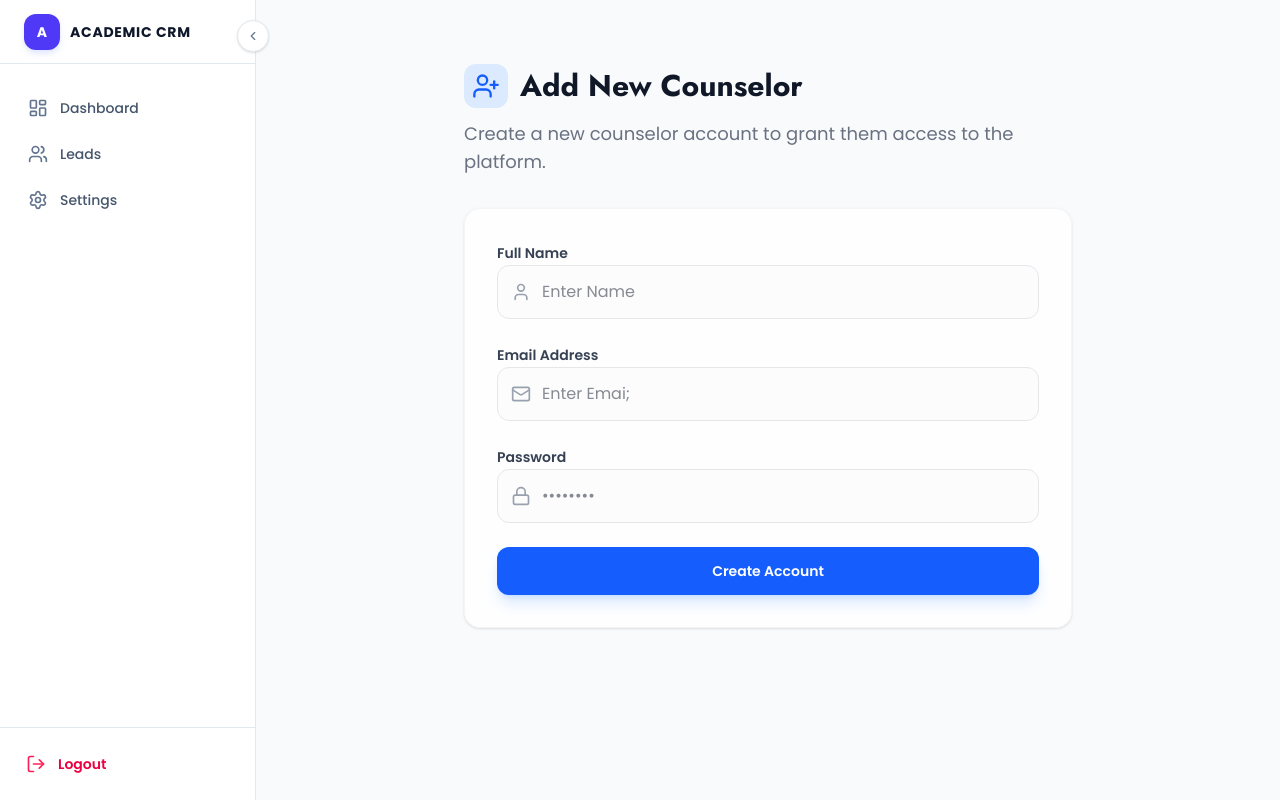
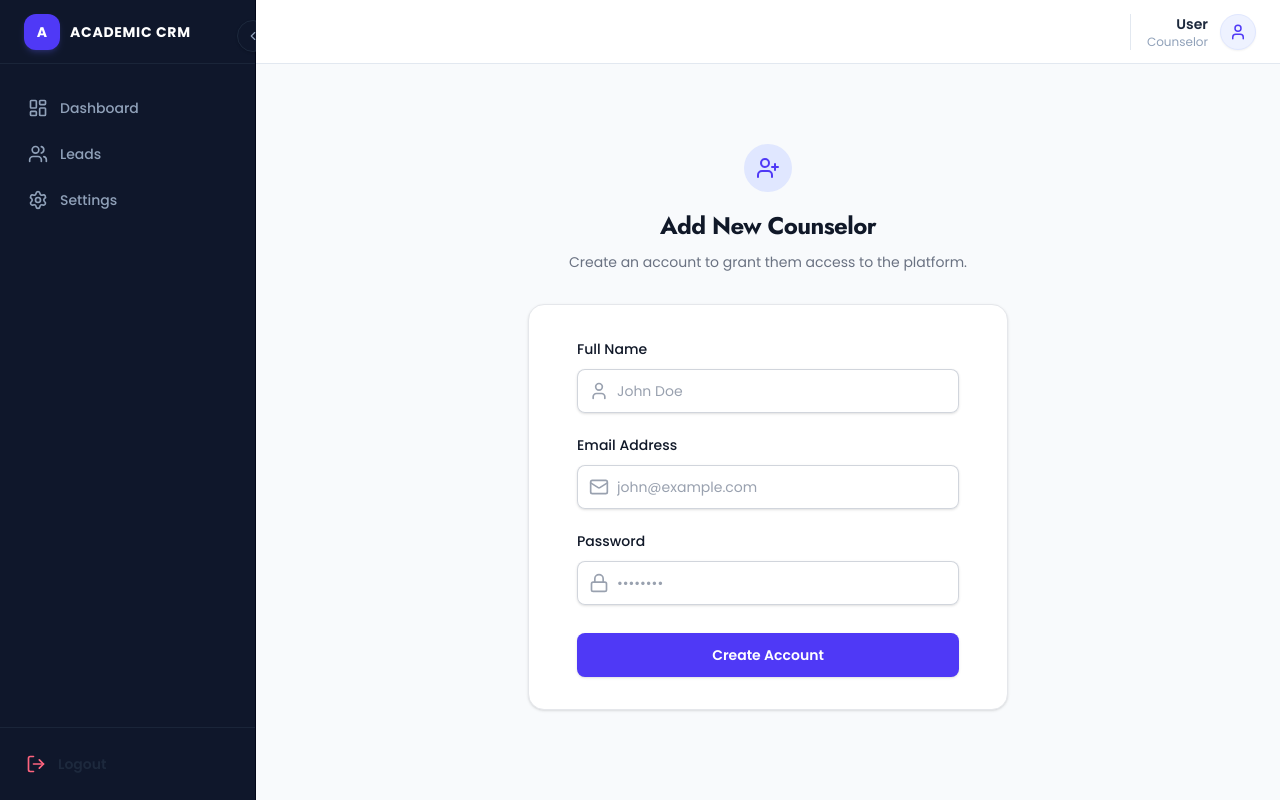
Before and after one commit to BluediamondPVT/academic-crm, a Next.js app: page /admin/counselors in a window 1280 px wide. Built offline with nearby package versions, Linux system fonts and the light colour scheme; no server answers.

Commit message:
fix sidebar fix councellor UI design

```diff
--- a/src/app/(dashboard)/admin/counselors/page.tsx
+++ b/src/app/(dashboard)/admin/counselors/page.tsx
@@ -16,7 +16,6 @@ export default function CreateCounselorPage() {
   const handleChange = (e: React.ChangeEvent<HTMLInputElement>) => {
     const { name, value } = e.target;
     setFormData((prev) => ({ ...prev, [name]: value }));
-    // Clear messages when user starts typing
     if (error) setError("");
     if (success) setSuccess("");
   };
@@ -52,111 +51,137 @@ export default function CreateCounselorPage() {
   };
 
   return (
-    <div className="max-w-2xl mx-auto p-6 md:p-8">
-      <div className="mb-8">
-        <h1 className="text-3xl font-bold text-gray-900 dark:text-white flex items-center gap-3">
-          <div className="p-2 bg-blue-100 dark:bg-blue-900/30 rounded-xl">
-            <UserPlus className="h-7 w-7 text-blue-600 dark:text-blue-400" />
+    <div className="min-h-full flex flex-col justify-center py-12 sm:px-6 lg:px-8">
+      <div className="sm:mx-auto sm:w-full sm:max-w-md">
+        {/* Header Icon */}
+        <div className="mx-auto flex h-12 w-12 items-center justify-center rounded-full bg-indigo-100 dark:bg-indigo-900/30">
+          <UserPlus className="h-6 w-6 text-indigo-600 dark:text-indigo-400" aria-hidden="true" />
         </div>
+
+        {/* Titles */}
+        <h2 className="mt-4 text-center text-2xl font-bold leading-9 tracking-tight text-gray-900 ">
           Add New Counselor
-        </h1>
-        <p className="text-gray-500 dark:text-gray-400 mt-3 text-lg">
-          Create a new counselor account to grant them access to the platform.
+        </h2>
+        <p className="mt-2 text-center text-sm text-gray-500 dark:text-gray-400">
+          Create an account to grant them access to the platform.
         </p>
       </div>
 
-      <div className="bg-white/80 dark:bg-gray-900/80 backdrop-blur-xl rounded-2xl shadow-sm border border-gray-100 dark:border-gray-800 p-6 sm:p-8">
-        <form onSubmit={handleSubmit} className="space-y-6">
+      <div className="mt-8 sm:mx-auto sm:w-full sm:max-w-[480px]">
+        {/* Clean, Solid Card */}
+        <div className="bg-white dark:bg-gray-900 px-6 py-8 shadow-sm sm:rounded-2xl sm:px-12 border border-gray-200 dark:border-gray-800">
+          <form onSubmit={handleSubmit} className="space-y-5">
+
+            {/* Status Messages */}
             {error && (
-            <div className="p-4 rounded-xl bg-red-50 dark:bg-red-900/20 text-red-600 dark:text-red-400 border border-red-100 dark:border-red-900/50 flex items-center gap-3 text-sm animate-in fade-in slide-in-from-top-2">
-              <AlertCircle className="h-5 w-5 shrink-0" />
-              {error}
+              <div className="rounded-lg bg-red-50 dark:bg-red-900/20 p-4 border border-red-200 dark:border-red-900/50">
+                <div className="flex">
+                  <div className="flex-shrink-0">
+                    <AlertCircle className="h-5 w-5 text-red-400 dark:text-red-500" aria-hidden="true" />
+                  </div>
+                  <div className="ml-3">
+                    <h3 className="text-sm font-medium text-red-800 dark:text-red-400">{error}</h3>
+                  </div>
+                </div>
               </div>
             )}
 
             {success && (
-            <div className="p-4 rounded-xl bg-green-50 dark:bg-green-900/20 text-green-700 dark:text-green-400 border border-green-100 dark:border-green-900/50 flex items-center gap-3 text-sm animate-in fade-in slide-in-from-top-2">
-              <CheckCircle2 className="h-5 w-5 shrink-0" />
-              {success}
+              <div className="rounded-lg bg-green-50 dark:bg-green-900/20 p-4 border border-green-200 dark:border-green-900/50">
+                <div className="flex">
+                  <div className="flex-shrink-0">
+                    <CheckCircle2 className="h-5 w-5 text-green-400 dark:text-green-500" aria-hidden="true" />
+                  </div>
+                  <div className="ml-3">
+                    <h3 className="text-sm font-medium text-green-800 dark:text-green-400">{success}</h3>
+                  </div>
+                </div>
               </div>
             )}
 
-          <div className="space-y-2">
-            <label className="text-sm font-semibold text-gray-700 dark:text-gray-300">
+            {/* Form Fields */}
+            <div>
+              <label htmlFor="name" className="block text-sm font-medium leading-6 text-gray-900 dark:text-gray-200">
                 Full Name
               </label>
-            <div className="relative group">
-              <div className="absolute inset-y-0 left-0 pl-3.5 flex items-center pointer-events-none text-gray-400 group-focus-within:text-blue-500 transition-colors">
-                <User className="h-5 w-5" />
+              <div className="relative mt-2">
+                <div className="pointer-events-none absolute inset-y-0 left-0 flex items-center pl-3">
+                  <User className="h-5 w-5 text-gray-400" aria-hidden="true" />
                 </div>
                 <input
+                  id="name"
+                  name="name"
                   type="text"
-                name="name"
+                  required
                   value={formData.name}
                   onChange={handleChange}
-                required
-                className="block w-full pl-11 pr-4 py-3.5 border border-gray-200 dark:border-gray-700 rounded-xl bg-gray-50/50 dark:bg-gray-900/50 text-gray-900 dark:text-white focus:ring-2 focus:ring-blue-500/50 focus:border-blue-500 transition-all outline-none"
-                placeholder="Enter Name"
+                  className="block w-full rounded-lg border-0 py-2.5 pl-10 text-gray-900 dark:text-white dark:bg-gray-800/50 shadow-sm ring-1 ring-inset ring-gray-300 dark:ring-gray-700 placeholder:text-gray-400 focus:ring-2 focus:ring-inset focus:ring-indigo-600 dark:focus:ring-indigo-500 sm:text-sm sm:leading-6 transition-all"
+                  placeholder="John Doe"
                 />
               </div>
             </div>
 
-          <div className="space-y-2">
-            <label className="text-sm font-semibold text-gray-700 dark:text-gray-300">
+            <div>
+              <label htmlFor="email" className="block text-sm font-medium leading-6 text-gray-900 dark:text-gray-200">
                 Email Address
               </label>
-            <div className="relative group">
-              <div className="absolute inset-y-0 left-0 pl-3.5 flex items-center pointer-events-none text-gray-400 group-focus-within:text-blue-500 transition-colors">
-                <Mail className="h-5 w-5" />
+              <div className="relative mt-2">
+                <div className="pointer-events-none absolute inset-y-0 left-0 flex items-center pl-3">
+                  <Mail className="h-5 w-5 text-gray-400" aria-hidden="true" />
                 </div>
                 <input
+                  id="email"
+                  name="email"
                   type="email"
-                name="email"
+                  required
                   value={formData.email}
                   onChange={handleChange}
-                required
-                className="block w-full pl-11 pr-4 py-3.5 border border-gray-200 dark:border-gray-700 rounded-xl bg-gray-50/50 dark:bg-gray-900/50 text-gray-900 dark:text-white focus:ring-2 focus:ring-blue-500/50 focus:border-blue-500 transition-all outline-none"
-                placeholder="Enter Emai;"
+                  className="block w-full rounded-lg border-0 py-2.5 pl-10 text-gray-900 dark:text-white dark:bg-gray-800/50 shadow-sm ring-1 ring-inset ring-gray-300 dark:ring-gray-700 placeholder:text-gray-400 focus:ring-2 focus:ring-inset focus:ring-indigo-600 dark:focus:ring-indigo-500 sm:text-sm sm:leading-6 transition-all"
+                  placeholder="john@example.com"
                 />
               </div>
             </div>
 
-          <div className="space-y-2">
-            <label className="text-sm font-semibold text-gray-700 dark:text-gray-300">
+            <div>
+              <label htmlFor="password" className="block text-sm font-medium leading-6 text-gray-900 dark:text-gray-200">
                 Password
               </label>
-            <div className="relative group">
-              <div className="absolute inset-y-0 left-0 pl-3.5 flex items-center pointer-events-none text-gray-400 group-focus-within:text-blue-500 transition-colors">
-                <Lock className="h-5 w-5" />
+              <div className="relative mt-2">
+                <div className="pointer-events-none absolute inset-y-0 left-0 flex items-center pl-3">
+                  <Lock className="h-5 w-5 text-gray-400" aria-hidden="true" />
                 </div>
                 <input
+                  id="password"
+                  name="password"
                   type="password"
-                name="password"
+                  required
+                  minLength={6}
                   value={formData.password}
                   onChange={handleChange}
-                required
-                minLength={6}
-                className="block w-full pl-11 pr-4 py-3.5 border border-gray-200 dark:border-gray-700 rounded-xl bg-gray-50/50 dark:bg-gray-900/50 text-gray-900 dark:text-white focus:ring-2 focus:ring-blue-500/50 focus:border-blue-500 transition-all outline-none"
+                  className="block w-full rounded-lg border-0 py-2.5 pl-10 text-gray-900 dark:text-white dark:bg-gray-800/50 shadow-sm ring-1 ring-inset ring-gray-300 dark:ring-gray-700 placeholder:text-gray-400 focus:ring-2 focus:ring-inset focus:ring-indigo-600 dark:focus:ring-indigo-500 sm:text-sm sm:leading-6 transition-all"
                   placeholder="••••••••"
                 />
               </div>
             </div>
 
+            <div className="pt-2">
               <button
                 type="submit"
                 disabled={isLoading}
-            className="w-full flex justify-center items-center gap-2 py-3.5 px-4 rounded-xl text-sm font-semibold text-white bg-blue-600 hover:bg-blue-700 focus:outline-none focus:ring-4 focus:ring-blue-500/30 disabled:opacity-70 disabled:cursor-not-allowed transition-all shadow-lg shadow-blue-500/20 active:scale-[0.98] mt-2"
+                className="flex w-full justify-center rounded-lg bg-indigo-600 px-3 py-2.5 text-sm font-semibold leading-6 text-white shadow-sm hover:bg-indigo-500 focus-visible:outline focus-visible:outline-2 focus-visible:outline-offset-2 focus-visible:outline-indigo-600 disabled:opacity-70 disabled:cursor-not-allowed transition-all"
               >
                 {isLoading ? (
-              <>
-                <Loader2 className="h-5 w-5 animate-spin" />
-                Creating Counselor...
-              </>
+                  <span className="flex items-center gap-2">
+                    <Loader2 className="h-4 w-4 animate-spin" />
+                    Creating...
+                  </span>
                 ) : (
                   "Create Account"
                 )}
               </button>
+            </div>
           </form>
+        </div>
       </div>
     </div>
   );
--- a/src/app/(dashboard)/layout.tsx
+++ b/src/app/(dashboard)/layout.tsx
@@ -1,6 +1,6 @@
 import { cookies } from "next/headers";
 import Sidebar from "@/components/layout/Sidebar";
-// import Header from "@/components/layout/Header";
+import Header from "@/components/layout/Header";
 
 export default async function DashboardLayout({
   children,
@@ -21,7 +21,7 @@ export default async function DashboardLayout({
       <div className="flex-1 flex flex-col min-w-0 overflow-hidden">
 
         {/* Sticky Header */}
-        {/* <Header role={userRole} userName={userName} /> */}
+        <Header role={userRole} userName={userName} />
 
         {/* Scrollable Page Content */}
         <main className="flex-1 overflow-y-auto p-6 sm:p-8">
--- a/src/components/layout/Sidebar.tsx
+++ b/src/components/layout/Sidebar.tsx
@@ -59,15 +59,15 @@ export default function Sidebar({ role }: SidebarProps) {
   ];
 
   const sidebarContent = (
-    <div className="flex flex-col h-full bg-white text-slate-800">
+    <div className="flex flex-col h-full bg-slate-900 text-slate-350">
       {/* Top Logo / Branding */}
-      <div className="flex items-center justify-between h-16 px-6 border-b border-slate-200">
+      <div className="flex items-center justify-between h-16 px-6 border-b border-slate-800/80">
         <div className="flex items-center space-x-2.5">
-          <div className="flex h-9 w-9 items-center justify-center rounded-xl bg-indigo-600 text-white font-bold shadow-md shadow-indigo-100 text-sm flex-shrink-0">
+          <div className="flex h-9 w-9 items-center justify-center rounded-xl bg-indigo-600 text-white font-bold shadow-md shadow-indigo-500/20 text-sm flex-shrink-0">
             A
           </div>
           {(!isCollapsed || isMobileOpen) && (
-            <span className="font-bold tracking-wider text-slate-900 text-sm transition-all duration-300">
+            <span className="font-bold tracking-wider text-white text-sm transition-all duration-300">
               ACADEMIC CRM
             </span>
           )}
@@ -76,7 +76,7 @@ export default function Sidebar({ role }: SidebarProps) {
         {isMobileOpen && (
           <button
             onClick={() => setIsMobileOpen(false)}
-            className="lg:hidden p-1 rounded-lg text-slate-500 hover:bg-slate-100 hover:text-slate-800"
+            className="lg:hidden p-1 rounded-lg text-slate-400 hover:bg-slate-800 hover:text-white"
           >
             <X size={18} />
           </button>
@@ -94,11 +94,11 @@ export default function Sidebar({ role }: SidebarProps) {
               href={item.href}
               className={`flex items-center gap-3 px-3 py-2.5 rounded-xl transition-all duration-200 group ${
                 isActive
-                  ? "bg-indigo-50 text-indigo-600 font-semibold border-l-4 border-indigo-600 rounded-l-none"
-                  : "text-slate-600 hover:text-slate-900 hover:bg-slate-100"
+                  ? "bg-slate-800 text-indigo-400 font-semibold border-l-4 border-indigo-500 rounded-l-none"
+                  : "text-slate-400 hover:text-white hover:bg-slate-800/60"
               } ${isCollapsed && !isMobileOpen ? "justify-center rounded-xl border-l-0" : ""}`}
             >
-              <item.icon size={20} className={isActive ? "text-indigo-600" : "text-slate-500 group-hover:text-slate-900 transition-colors"} />
+              <item.icon size={20} className={isActive ? "text-indigo-400" : "text-slate-400 group-hover:text-white transition-colors"} />
               {(!isCollapsed || isMobileOpen) && <span className="text-sm font-medium">{item.name}</span>}
             </Link>
           );
@@ -106,14 +106,14 @@ export default function Sidebar({ role }: SidebarProps) {
       </nav>
 
       {/* Logout Area */}
-      <div className="p-4 border-t border-slate-200">
+      <div className="p-4 border-t border-slate-800/80">
         <button
           onClick={handleLogout}
-          className={`flex items-center gap-3 text-rose-600 hover:text-rose-700 hover:bg-rose-50 p-2.5 rounded-xl w-full transition-all duration-200 ${
+          className={`flex items-center gap-3 text-rose-450 hover:text-rose-400 hover:bg-rose-950/20 p-2.5 rounded-xl w-full transition-all duration-200 ${
             isCollapsed && !isMobileOpen ? "justify-center" : ""
           }`}
         >
-          <LogOut size={20} className="text-rose-500" />
+          <LogOut size={20} className="text-rose-400" />
           {(!isCollapsed || isMobileOpen) && <span className="font-semibold text-sm">Logout</span>}
         </button>
       </div>
@@ -124,14 +124,14 @@ export default function Sidebar({ role }: SidebarProps) {
     <>
       {/* Desktop Sidebar */}
       <aside
-        className={`hidden lg:flex flex-col relative h-screen bg-white border-r border-slate-200 transition-all duration-300 ease-in-out z-30 overflow-visible ${
+        className={`hidden lg:flex flex-col relative h-screen bg-slate-900 border-r border-slate-950 transition-all duration-300 ease-in-out z-30 overflow-visible ${
           isCollapsed ? "w-20" : "w-64"
         }`}
       >
         {/* Toggle Collapse Button on Edge */}
         <button
           onClick={() => setIsCollapsed(!isCollapsed)}
-          className="absolute -right-3.5 top-5 bg-white border border-slate-200 hover:bg-slate-50 rounded-full p-2 text-slate-500 hover:text-slate-800 shadow-sm transition-all duration-200 z-50"
+          className="absolute -right-3.5 top-5 bg-slate-900 border border-slate-800 hover:bg-slate-800 rounded-full p-2 text-slate-400 hover:text-white shadow-sm transition-all duration-200 z-50"
           aria-label={isCollapsed ? "Expand sidebar" : "Collapse sidebar"}
           title={isCollapsed ? "Expand sidebar" : "Collapse sidebar"}
         >
@@ -144,14 +144,14 @@ export default function Sidebar({ role }: SidebarProps) {
       {/* Mobile Drawer Sidebar Overlay */}
       {isMobileOpen && (
         <div
-          className="lg:hidden fixed inset-0 bg-slate-900/40 backdrop-blur-xs z-50 transition-opacity"
+          className="lg:hidden fixed inset-0 bg-slate-950/50 backdrop-blur-xs z-50 transition-opacity"
           onClick={() => setIsMobileOpen(false)}
         />
       )}
 
       {/* Mobile Drawer Content */}
       <aside
-        className={`lg:hidden fixed top-0 bottom-0 left-0 w-64 bg-white border-r border-slate-200 z-50 transform transition-transform duration-300 ease-in-out ${
+        className={`lg:hidden fixed top-0 bottom-0 left-0 w-64 bg-slate-900 border-r border-slate-950 z-50 transform transition-transform duration-300 ease-in-out ${
           isMobileOpen ? "translate-x-0" : "-translate-x-full"
         }`}
       >
```
Lines whose indentation alone changed are shown as unchanged.
